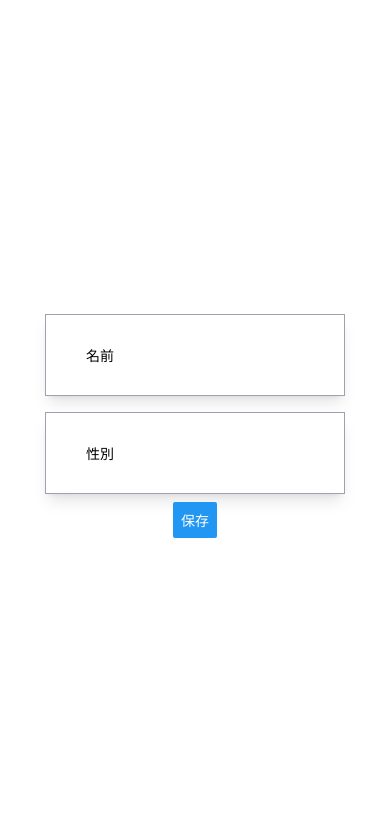
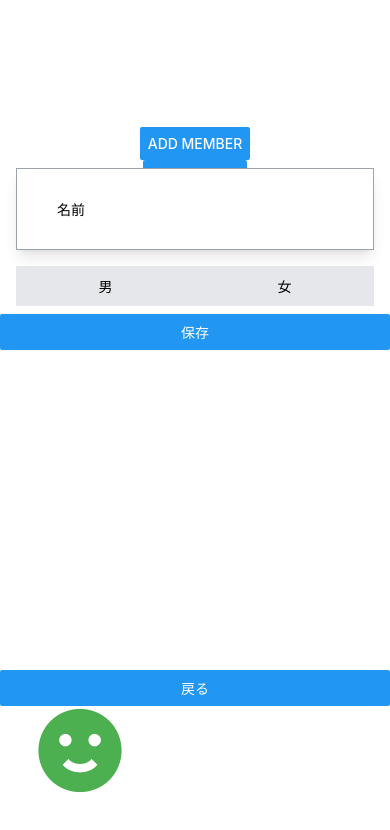
Before and after one commit to ryumaeda/drinking_app, a React Native app: screen / in a window 390 px wide. Both pictures are taken after a click on the button "ADD MEMBER". Shown: the top 830 px of the page. Built offline with nearby package versions, Linux system fonts and the light colour scheme.

Commit message:
initial commit

```diff
--- a/App.tsx
+++ b/App.tsx
@@ -7,25 +7,26 @@ import {
   SafeAreaView,
   StyleSheet,
   TextInput,
+  TouchableOpacity,
 } from "react-native";
 import Icon from "react-native-vector-icons/MaterialCommunityIcons";
 
 const App = () => {
   const [animation] = useState(new Animated.ValueXY({ x: 145, y: 360 }));
-  const [moved, setMoved] = useState(false);
+  const [flagThink, setflagThink] = useState(false);
+  const [flagAdd, setflagAdd] = useState(false);
   const [isMoving, setIsMoving] = useState(false);
   const [members, setMembers] = useState([]);
   const [newMemberName, setNewMemberName] = useState("");
   const [newMemberGender, setNewMemberGender] = useState("");
-  const [showAddMember, setShowAddMember] = useState(false);
 
-  const moveIcon = () => {
+  const moveToThinking = () => {
     Animated.timing(animation, {
       toValue: { x: 30, y: 700 },
       duration: 350,
       useNativeDriver: true,
     }).start(() => {
-      setMoved(true);
+      setflagThink(true);
       setIsMoving(false);
     });
   };
@@ -37,25 +38,54 @@ const App = () => {
       duration: 350,
       useNativeDriver: true,
     }).start(() => {
-      setMoved(false);
+      setflagThink(false);
+      setflagAdd(false);
       setIsMoving(false);
     });
   };
 
   const addMember = () => {
-    setShowAddMember(true);
+    setIsMoving(true);
+    Animated.timing(animation, {
+      toValue: { x: 30, y: 700 },
+      duration: 350,
+      useNativeDriver: true,
+    }).start(() => {
+      setflagAdd(true);
+      setIsMoving(false);
+    });
   };
 
-  const saveMember = () => {
+  const setMember = () => {
     setMembers([...members, { name: newMemberName, gender: newMemberGender }]);
-    setShowAddMember(false);
     setNewMemberName("");
     setNewMemberGender("");
+    setflagAdd(false);
+    Animated.timing(animation, {
+      toValue: { x: 145, y: 360 },
+      duration: 350,
+      useNativeDriver: true,
+    }).start(() => {
+      setflagThink(false);
+      setIsMoving(false);
+    });
+  };
+
+  const closeAddMember = () => {
+    setflagAdd(false);
+    Animated.timing(animation, {
+      toValue: { x: 145, y: 360 },
+      duration: 350,
+      useNativeDriver: true,
+    }).start(() => {
+      setflagThink(false);
+      setIsMoving(false);
+    });
   };
 
   return (
     <SafeAreaView className="flex-1">
-      {/* アニメーションのアイコンは絶対座標で表示 */}
+      {/* Icon (絶対座標で表示)*/}
       <Animated.View
         style={[
           styles.iconContainer,
@@ -65,8 +95,8 @@ const App = () => {
         <Icon name="emoticon-happy" size={100} color="#4CAF50" />
       </Animated.View>
 
-      {/* 初期画面の上部にメンバーリストを表示 */}
-      {!moved && (
+      {/* 初期画面*/}
+      {!flagThink && !flagAdd && (
         <View className="ml-10 mt-10 flex flex-wrap flex-row">
           {members.map((member, index) => (
             <View
@@ -89,13 +119,21 @@ const App = () => {
           ))}
         </View>
       )}
+      <View className="flex-1 justify-center items-center mt-40">
+        {!flagThink && !isMoving ? (
+          <>
+            <Button title="add member" onPress={addMember} />
+            <Button title="think game" onPress={moveToThinking} />
+          </>
+        ) : null}
+      </View>
 
-      {/* think gameボタン押下後 */}
-      <View className="">
-        {moved && !isMoving ? (
+      {/* think画面(ゲームを考案させる) */}
+      {flagThink && !isMoving ? (
         <View>
+          <View className="mb-96">
             <View>
-              <Text className="ml-10 mt-20 text-xl font-bold">＃メンバー</Text>
+              <Text className="text-xl ml-10 font-bold">＃メンバー</Text>
               <Text className="text-lg ml-10">
                 {members.map((member, index) => (
                   <Text key={index}>
@@ -113,47 +151,62 @@ const App = () => {
                 placeholder="とにかく盛り上がるやつ"
               />
             </View>
-          </View>
-        ) : null}
-      </View>
-
-      {/* 初期画面のボタン */}
-      <View className="flex-1 justify-center items-center mt-40">
-        {!moved && !isMoving ? (
-          <>
-            <Button title="add member" onPress={addMember} />
-            <Button title="think game" onPress={moveIcon} />
-          </>
-        ) : null}
-      </View>
-      <View className="">
-        {moved && !isMoving ? (
-          <View>
-            <View className="mb-10">
+            <View className="mt-72">
               <Button title="戻る" onPress={resetIcon} />
             </View>
           </View>
+        </View>
       ) : null}
-      </View>
 
-      {/* メンバー追加画面 */}
-      {showAddMember && (
-        <View className="absolute top-0 left-0 right-0 bottom-0 bg-white justify-center items-center">
+      {/* add画面(メンバーを追加する) */}
+      {flagAdd && !isMoving ? (
+        <View>
+          <View className="mb-96">
+            <View>
               <TextInput
                 className="h-10 border border-gray-400 mx-4 my-2 p-10 bg-white shadow-lg"
                 placeholder="名前"
                 value={newMemberName}
                 onChangeText={setNewMemberName}
               />
-          <TextInput
-            className="h-10 border border-gray-400 mx-4 my-2 p-10 bg-white shadow-lg"
-            placeholder="性別"
-            value={newMemberGender}
-            onChangeText={setNewMemberGender}
-          />
-          <Button title="保存" onPress={saveMember} />
             </View>
-      )}
+            <View className="flex-row mx-4 my-2">
+              <TouchableOpacity
+                className={`flex-1 h-10 justify-center items-center ${
+                  newMemberGender === "男" ? "bg-blue-500" : "bg-gray-200"
+                }`}
+                onPress={() => setNewMemberGender("男")}
+              >
+                <Text
+                  className={`${
+                    newMemberGender === "男" ? "text-white" : "text-black"
+                  }`}
+                >
+                  男
+                </Text>
+              </TouchableOpacity>
+              <TouchableOpacity
+                className={`flex-1 h-10 justify-center items-center ${
+                  newMemberGender === "女" ? "bg-pink-500" : "bg-gray-200"
+                }`}
+                onPress={() => setNewMemberGender("女")}
+              >
+                <Text
+                  className={`${
+                    newMemberGender === "女" ? "text-white" : "text-black"
+                  }`}
+                >
+                  女
+                </Text>
+              </TouchableOpacity>
+            </View>
+            <Button title="保存" onPress={setMember} />
+            <View className="mt-80">
+              <Button title="戻る" onPress={resetIcon} />
+            </View>
+          </View>
+        </View>
+      ) : null}
     </SafeAreaView>
   );
 };
```
Also changed, not shown: 1 other file (tests, documents, lock files or other folders). Lines whose indentation alone changed are shown as unchanged.
